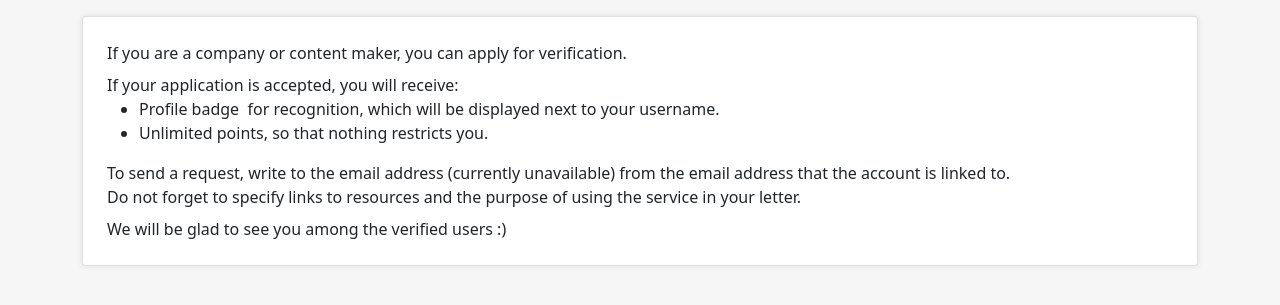
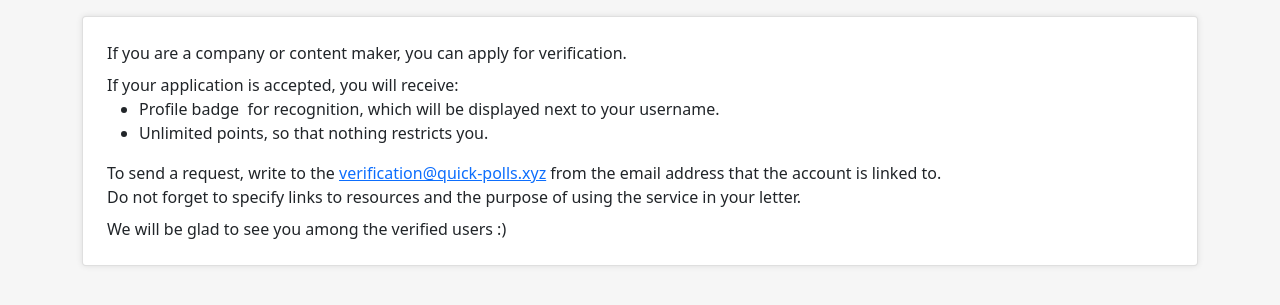
Before and after one commit to EnterKeeper/learnen, a Flask app: page /verification in a window 1280 px wide. Shown: the part 56-361 px from the top of the page. Run offline with Flask 2, Linux system fonts and the light colour scheme; some libraries are stand-ins or nearby versions.

Commit message:
Verification email update

```diff
--- a/qp/templates/verification.html
+++ b/qp/templates/verification.html
@@ -13,8 +13,9 @@
             </ul>
         </div>
         <div>
-            {{ _("To send a request, write to the email address (currently unavailable) from the email address that the
-            account is linked to.") }}
+            {{ _("To send a request, write to the") }}
+            <a href="mailto:verification@quick-polls.xyz">verification@quick-polls.xyz</a>
+            {{ _("from the email address that the account is linked to.") }}
         </div>
         <div>
             {{ _("Do not forget to specify links to resources and the purpose of using the service in your letter.") }}
```
Also changed, not shown: qp/translations/ru/LC_MESSAGES/messages.po, 2 other files.
